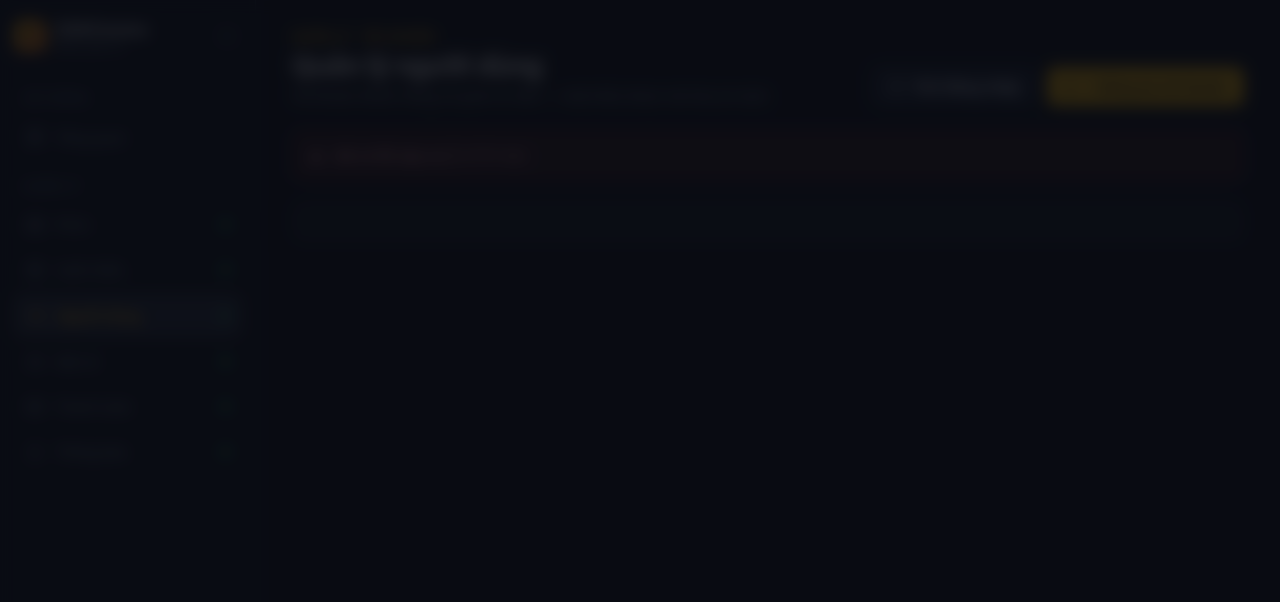
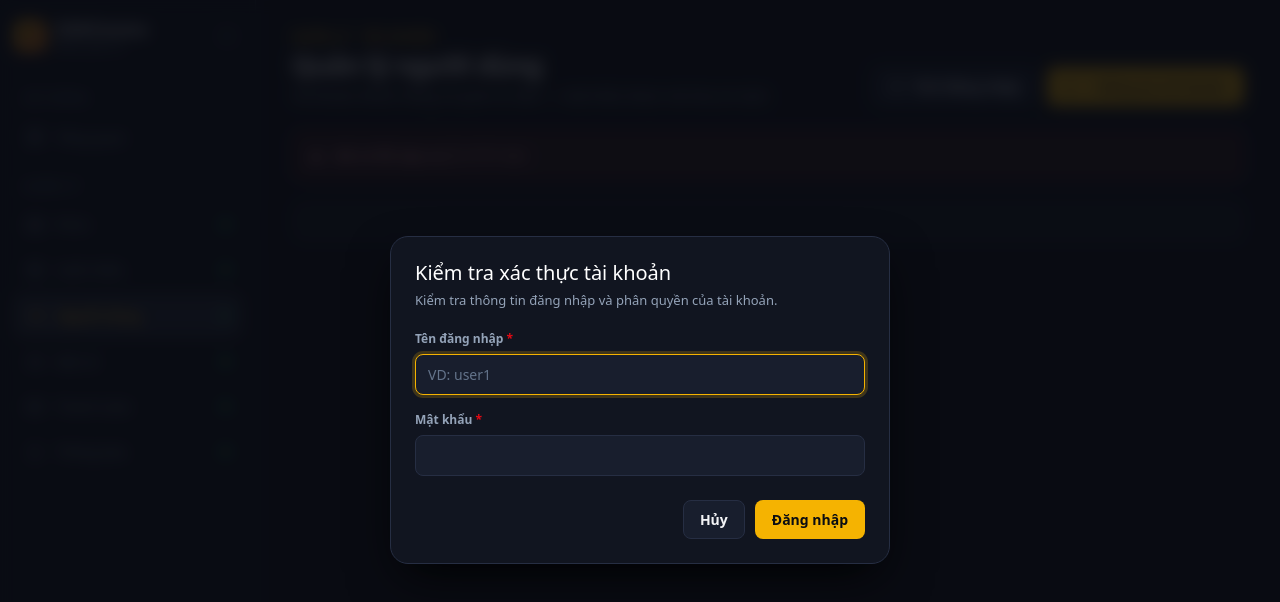
Before and after one commit to afk-kham/soa-Book-ticket, a plain HTML site: page admin/pages/user.html in a window 1280 px wide. Both pictures are taken after a click on the button "Thử đăng nhập". Drawn offline with Linux system fonts and the light colour scheme; no server answers.

Commit message:
fix(admin): hộp thoại Thêm/Sửa/Xóa không hiện do trùng lớp .modal của Bootstrap

```diff
--- a/admin/css/admin.css
+++ b/admin/css/admin.css
@@ -573,6 +573,8 @@ button.small { padding: 4px 10px; font-size: 12px; }
   box-shadow: var(--shadow-lg);
   animation: pop 0.18s ease;
 }
+/* Bootstrap cũng định nghĩa .modal (display:none; position:fixed; height:100%): vô hiệu hóa riêng cho hộp thoại của Admin */
+.modal-bg > .modal { display: block; position: relative; top: auto; left: auto; z-index: auto; height: auto; overflow: auto; outline: 0; }
 .modal h3 { margin: 0 0 6px; font-size: 20px; color: #fff; }
 .modal .modal-sub { color: var(--cinema-text-muted); margin: 0 0 20px; font-size: 13px; }
 .field { margin-bottom: 16px; }
```
